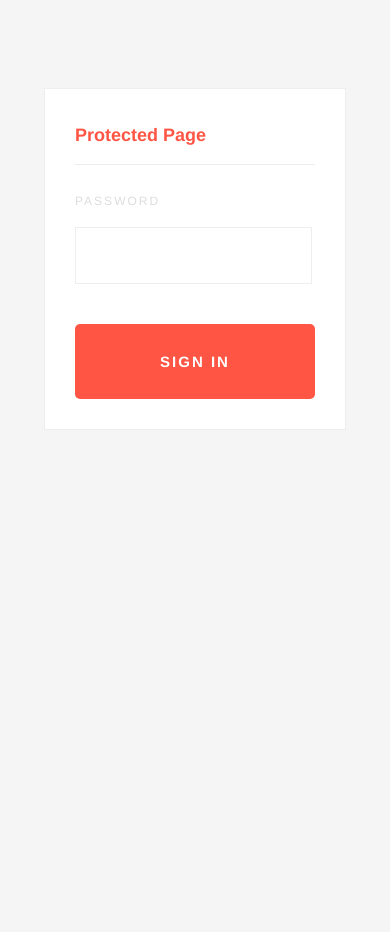
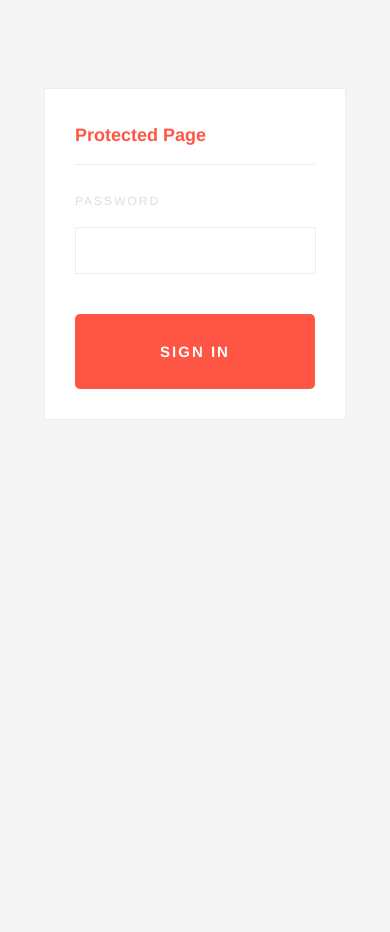
Before and after one commit to subwaymatch/typeprotect, a PHP site: page /index.php in a window 390 px wide. After the commit the page ends 389 px from the top, so only its background shows below. Run offline with PHP 8.4, Linux system fonts and the light colour scheme; some libraries are stand-ins or nearby versions.

Commit message:
html & body height fix, input box width adjustment

```diff
--- a/index.php
+++ b/index.php
@@ -13,10 +13,10 @@
 	<link rel="stylesheet" type="text/css" href="http://yui.yahooapis.com/3.8.0/build/cssreset/cssreset-min.css">
 	<style>
 
-	html, body {
+		html {
 			height: 100%;
+			background: #f5f5f5;
 		}
-
 		body {
 			font: normal 14px/24px Helvetica, Arial, sans-serif;
 			background: #f5f5f5;
--- a/typeprotect.php
+++ b/typeprotect.php
@@ -48,8 +48,9 @@
 		<link rel="stylesheet" type="text/css" href="http://yui.yahooapis.com/3.8.0/build/cssreset/cssreset-min.css">
 		<style>
 
-			html, body {
+			html {
 				height: 100%;
+				background: #f5f5f5;
 			}
 
 			body {
@@ -80,13 +81,6 @@
 				margin-top: 20px;
 			}
 
-			@media only screen and (max-width: 479px) {
-				#box-signIn {
-					width: 240px;
-					padding: 20px 30px 30px 30px;
-				}
-			}
-
 			form#signIn {
 
 			}
@@ -104,8 +98,8 @@
 				form#signIn input[type="text"] {
 					color: #777;
 					border: 1px solid #eee;
-					padding: 20px 9%;
-					width: 80%;
+					padding: 20px;
+					width: 258px;
 					outline: none;
 					display: block;
 				}
@@ -138,6 +132,20 @@
 						background: #000;
 					}
 
+			/* For phone portrait view */
+			@media only screen and (max-width: 479px) {
+				#box-signIn {
+					width: 240px;
+					padding: 20px 30px 30px 30px;
+				}
+
+				form#signIn input[type="password"],
+				form#signIn input[type="text"] {
+					padding: 15px;
+					width: 209px;
+				}
+			}
+
 		</style>
 	</head>
 
```
Lines whose indentation alone changed are shown as unchanged.
